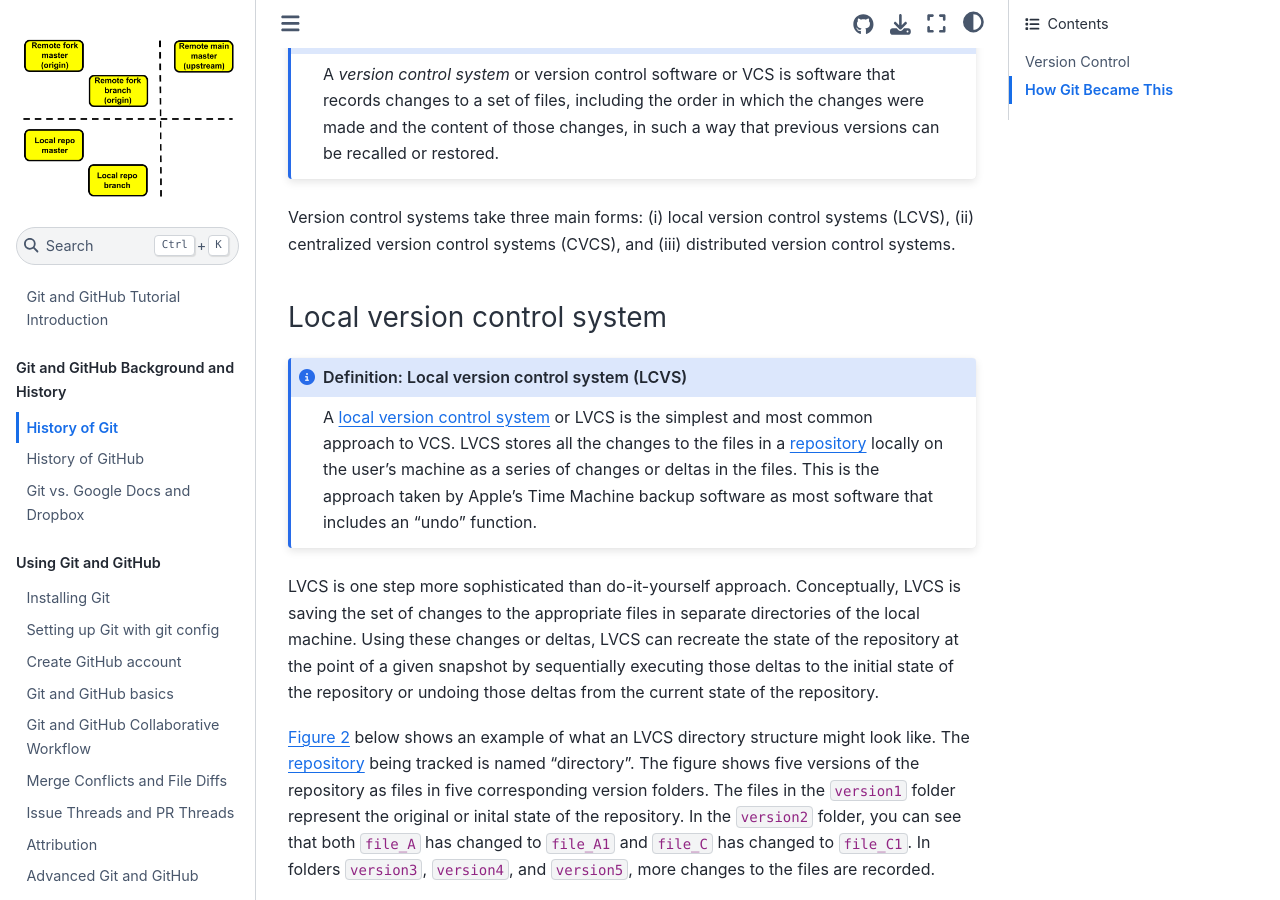
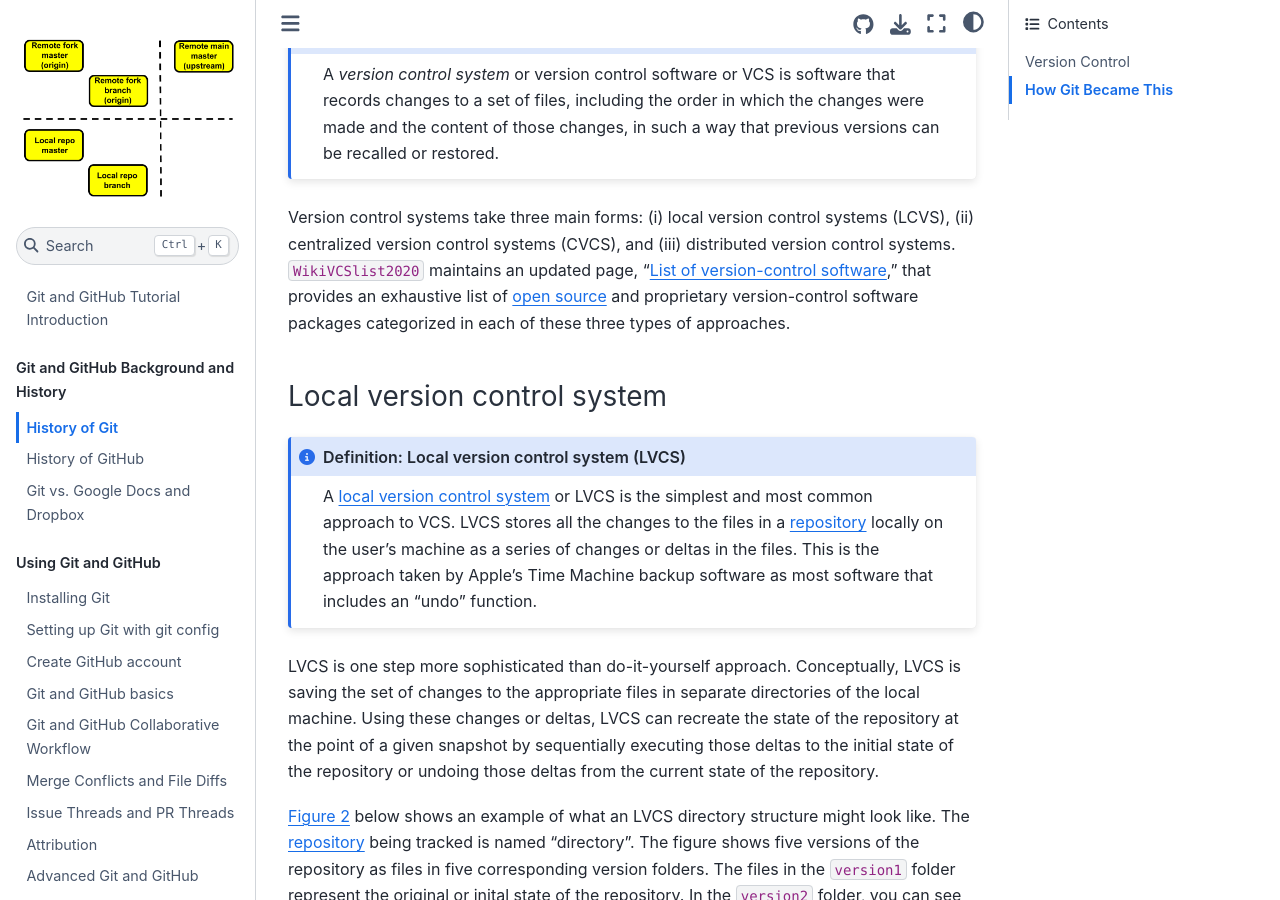
Before and after one commit to PSLmodels/Git-Tutorial, a Jupyter Book: the page built from book/content/background/GitHistory.md, in a window 1280 px wide and 900 px high, scrolled down 784 px. Built offline with Jupyter Book 1.0.4 settings and Sphinx 7.4.7 and the Sphinx Book theme 1.1.4, drawn with Linux system fonts in a browser that asks for light colours; cross-references to code outside the pages are shown as plain code.

Commit message:
Updated GitHistory.md

````diff
--- a/book/_bibliography/references.bib
+++ b/book/_bibliography/references.bib
@@ -34,3 +34,12 @@
   note = {[Online; accessed 3-August-2020]},
   url = {https://en.wikipedia.org/wiki/Integrated_development_environment},
 }
+
+@ARTICLE{WikiVCSlist2020,
+  AUTHOR = {{Wikipedia Contributors}},
+  TITLE = {"{L}ist of version-control software"},
+  JOURNAL = {{W}ikipedia{,} The Free Encyclopedia},
+  YEAR = {2020},
+  note = {[Online; accessed 19-August-2020]},
+  url = {https://en.wikipedia.org/wiki/List_of_version-control_software},
+}
--- a/book/content/background/GitHistory.md
+++ b/book/content/background/GitHistory.md
@@ -18,11 +18,11 @@ In the rest of this chapter, we will describe the three main types of {term}`ver
 A *version control system* or version control software or VCS is software that records changes to a set of files, including the order in which the changes were made and the content of those changes, in such a way that previous versions can be recalled or restored.
 ```
 
-Version control systems take three main forms: (i) local version control systems (LCVS), (ii) centralized version control systems (CVCS), and (iii) distributed version control systems.
+Version control systems take three main forms: (i) local version control systems (LCVS), (ii) centralized version control systems (CVCS), and (iii) distributed version control systems. {cite}`WikiVCSlist2020` maintains an updated page, "[List of version-control software](https://en.wikipedia.org/wiki/List_of_version-control_software)," that provides an exhaustive list of {term}`open source` and proprietary version-control software packages categorized in each of these three types of approaches.
 
 
 ### Local version control system
-```{admonition} Definition: Local version control system (LCVS)
+```{admonition} Definition: Local version control system (LVCS)
 :class: note
 A {term}`local version control system` or LVCS is the simplest and most common approach to VCS. LVCS stores all the changes to the files in a {term}`repository` locally on the user's machine as a series of changes or deltas in the files. This is the approach taken by Apple's Time Machine backup software as most software that includes an "undo" function.
 ```
````
Also changed, not shown: book/content/glossary.md (+4 -1 lines).
